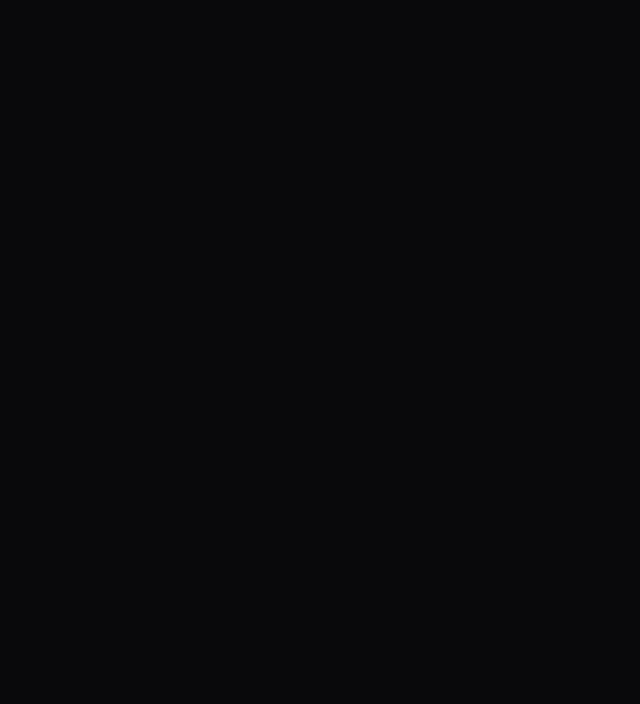
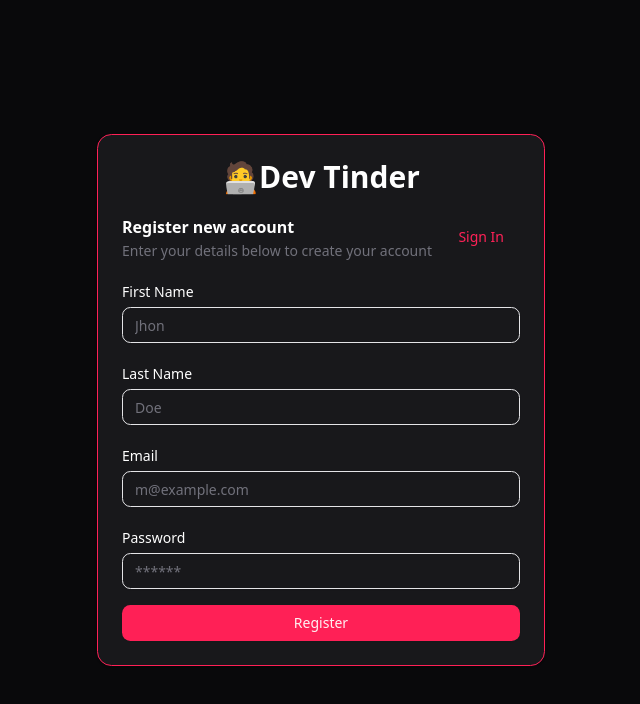
Before and after one commit to VikasRajput-18/devTinder-UI, a React (Vite) app: page /sign-up in a window 1280 px wide. Shown: the top 704 px of the page, without its empty margins (319-959 px from the left). Built offline with nearby package versions, Linux system fonts and the light colour scheme.

Commit message:
login and signup form create

```diff
--- a/package.json
+++ b/package.json
@@ -10,8 +10,10 @@
     "preview": "vite preview"
   },
   "dependencies": {
+    "@radix-ui/react-label": "^2.1.7",
     "@radix-ui/react-slot": "^1.2.3",
     "@tailwindcss/vite": "^4.1.12",
+    "axios": "^1.11.0",
     "class-variance-authority": "^0.7.1",
     "clsx": "^2.1.1",
     "lucide-react": "^0.539.0",
--- /dev/null
+++ b/src/components/auth-form.jsx
@@ -0,0 +1,31 @@
+import { Link } from "react-router"
+import LoginForm from './login-form'
+import RegisterForm from './register-form'
+import { Button } from './ui/button'
+import { Card, CardAction, CardContent, CardDescription, CardHeader, CardTitle } from './ui/card'
+
+const AuthForm = ({ title, description, routeTo }) => {
+    return (
+        <Card className="w-full bg-accent-foreground max-w-md text-white border-primary" >
+            <h2 className="text-center text-3xl font-bold">🧑‍💻Dev Tinder</h2>
+            <CardHeader>
+                <CardTitle>{title}</CardTitle>
+                <CardDescription>{description}
+
+                </CardDescription>
+                <CardAction>
+                    <Button variant="link">
+                        <Link to={routeTo}>
+                            {routeTo === "/sign-up" ? "Sign Up" : "Sign In"}</Link>
+                    </Button>
+                </CardAction>
+            </CardHeader>
+            <CardContent>
+                {routeTo === "/sign-up" ? <LoginForm /> : <RegisterForm />}
+            </CardContent>
+
+        </Card>
+    )
+}
+
+export default AuthForm
--- /dev/null
+++ b/src/components/login-form.jsx
@@ -0,0 +1,63 @@
+import React, { useState } from 'react'
+import { Label } from './ui/label'
+import { Input } from './ui/input'
+import { Button } from './ui/button'
+
+const LoginForm = () => {
+    const [loginFormData, setLoginFormData] = useState({
+        email: "",
+        password: ""
+    })
+
+    const handleChange = (e) => {
+        const { name, value } = e.target
+        setLoginFormData((prev) => ({ ...prev, [name]: value }))
+    }
+
+    const handleSubmit = async (e) => {
+        e.preventDefault()
+        console.log(loginFormData)
+    }
+
+
+    return (
+        <form onSubmit={handleSubmit}>
+            <div className="flex flex-col gap-6">
+                <div className="grid gap-2">
+                    <Label htmlFor="email">Email</Label>
+                    <Input
+                        id="email"
+                        type="email"
+                        name="email"
+                        vaue={loginFormData.email}
+                        onChange={handleChange}
+                        placeholder="m@example.com"
+                        required
+
+                    />
+                </div>
+                <div className="grid gap-2">
+                    <div className="flex items-center">
+                        <Label htmlFor="password">Password</Label>
+                        <a
+                            href="#"
+                            className="ml-auto inline-block text-sm underline-offset-4 hover:underline"
+                        >
+                            Forgot your password?
+                        </a>
+                    </div>
+                    <Input id="password" type="password"
+                        name="password"
+                        vaue={loginFormData.password}
+                        onChange={handleChange}
+                        placeholder="******" required />
+                </div>
+            </div>
+            <Button type="submit" className="w-full mt-4 cursor-pointer">
+                Login
+            </Button>
+        </form>
+    )
+}
+
+export default LoginForm
--- /dev/null
+++ b/src/components/register-form.jsx
@@ -0,0 +1,51 @@
+import React from 'react'
+import { Label } from './ui/label'
+import { Input } from './ui/input'
+import { Button } from './ui/button'
+
+const RegisterForm = () => {
+    return (
+        <form>
+            <div className="flex flex-col gap-6">
+                <div className="grid gap-2">
+                    <Label htmlFor="firstName">First Name</Label>
+                    <Input
+                        id="firstName"
+                        type="text"
+                        placeholder="Jhon"
+                        required
+                    />
+                </div>
+                <div className="grid gap-2">
+                    <Label htmlFor="lastName">Last Name</Label>
+                    <Input
+                        id="lastName"
+                        type="text"
+                        placeholder="Doe"
+                        required
+                    />
+                </div>
+                <div className="grid gap-2">
+                    <Label htmlFor="email">Email</Label>
+                    <Input
+                        id="email"
+                        type="email"
+                        placeholder="m@example.com"
+                        required
+                    />
+                </div>
+                <div className="grid gap-2">
+                    <div className="flex items-center">
+                        <Label htmlFor="password">Password</Label>
+                    </div>
+                    <Input id="password" type="password" placeholder="******" required />
+                </div>
+            </div>
+            <Button type="submit" className="w-full mt-4 cursor-pointer">
+                Register
+            </Button>
+        </form>
+    )
+}
+
+export default RegisterForm
--- /dev/null
+++ b/src/components/ui/card.jsx
@@ -0,0 +1,101 @@
+import * as React from "react"
+
+import { cn } from "@/lib/utils"
+
+function Card({
+  className,
+  ...props
+}) {
+  return (
+    (<div
+      data-slot="card"
+      className={cn(
+        "bg-card text-card-foreground flex flex-col gap-6 rounded-xl border py-6 shadow-sm",
+        className
+      )}
+      {...props} />)
+  );
+}
+
+function CardHeader({
+  className,
+  ...props
+}) {
+  return (
+    (<div
+      data-slot="card-header"
+      className={cn(
+        "@container/card-header grid auto-rows-min grid-rows-[auto_auto] items-start gap-1.5 px-6 has-data-[slot=card-action]:grid-cols-[1fr_auto] [.border-b]:pb-6",
+        className
+      )}
+      {...props} />)
+  );
+}
+
+function CardTitle({
+  className,
+  ...props
+}) {
+  return (
+    (<div
+      data-slot="card-title"
+      className={cn("leading-none font-semibold", className)}
+      {...props} />)
+  );
+}
+
+function CardDescription({
+  className,
+  ...props
+}) {
+  return (
+    (<div
+      data-slot="card-description"
+      className={cn("text-muted-foreground text-sm", className)}
+      {...props} />)
+  );
+}
+
+function CardAction({
+  className,
+  ...props
+}) {
+  return (
+    (<div
+      data-slot="card-action"
+      className={cn(
+        "col-start-2 row-span-2 row-start-1 self-start justify-self-end",
+        className
+      )}
+      {...props} />)
+  );
+}
+
+function CardContent({
+  className,
+  ...props
+}) {
+  return (<div data-slot="card-content" className={cn("px-6", className)} {...props} />);
+}
+
+function CardFooter({
+  className,
+  ...props
+}) {
+  return (
+    (<div
+      data-slot="card-footer"
+      className={cn("flex items-center px-6 [.border-t]:pt-6", className)}
+      {...props} />)
+  );
+}
+
+export {
+  Card,
+  CardHeader,
+  CardFooter,
+  CardTitle,
+  CardAction,
+  CardDescription,
+  CardContent,
+}
--- /dev/null
+++ b/src/components/ui/input.jsx
@@ -0,0 +1,24 @@
+import * as React from "react"
+
+import { cn } from "@/lib/utils"
+
+function Input({
+  className,
+  type,
+  ...props
+}) {
+  return (
+    (<input
+      type={type}
+      data-slot="input"
+      className={cn(
+        "file:text-foreground placeholder:text-muted-foreground selection:bg-primary selection:text-primary-foreground dark:bg-input/30 border-input flex h-9 w-full min-w-0 rounded-md border bg-transparent px-3 py-1 text-base shadow-xs transition-[color,box-shadow] outline-none file:inline-flex file:h-7 file:border-0 file:bg-transparent file:text-sm file:font-medium disabled:pointer-events-none disabled:cursor-not-allowed disabled:opacity-50 md:text-sm",
+        "focus-visible:border-ring focus-visible:ring-ring/50 focus-visible:ring-[3px]",
+        "aria-invalid:ring-destructive/20 dark:aria-invalid:ring-destructive/40 aria-invalid:border-destructive",
+        className
+      )}
+      {...props} />)
+  );
+}
+
+export { Input }
--- /dev/null
+++ b/src/components/ui/label.jsx
@@ -0,0 +1,21 @@
+import * as React from "react"
+import * as LabelPrimitive from "@radix-ui/react-label"
+
+import { cn } from "@/lib/utils"
+
+function Label({
+  className,
+  ...props
+}) {
+  return (
+    (<LabelPrimitive.Root
+      data-slot="label"
+      className={cn(
+        "flex items-center gap-2 text-sm leading-none font-medium select-none group-data-[disabled=true]:pointer-events-none group-data-[disabled=true]:opacity-50 peer-disabled:cursor-not-allowed peer-disabled:opacity-50",
+        className
+      )}
+      {...props} />)
+  );
+}
+
+export { Label }
--- a/src/pages/Login.jsx
+++ b/src/pages/Login.jsx
@@ -1,9 +1,9 @@
-import React from 'react'
+import AuthForm from "../components/auth-form"
 
-const Login = () => {
+export default function Login() {
   return (
-    <div>Login</div>
+    <section className="h-screen flex items-center justify-center">
+      <AuthForm title={"Login to your account"} description={"Enter your email below to login to your account"} routeTo={"/sign-up"} />
+    </section>
   )
 }
-
-export default Login
--- a/src/pages/Signup.jsx
+++ b/src/pages/Signup.jsx
@@ -1,9 +1,9 @@
-import React from 'react'
+import AuthForm from "../components/auth-form"
 
-const Signup = () => {
+export default function Signup() {
   return (
-    <div>Signup</div>
+    <section className="h-screen flex items-center justify-center">
+      <AuthForm title={"Register new account"} description={"Enter your details below to create your account"} routeTo={"/sign-in"} />
+    </section>
   )
 }
-
-export default Signup
```
Also changed, not shown: 1 other file (tests, documents, lock files or other folders).
